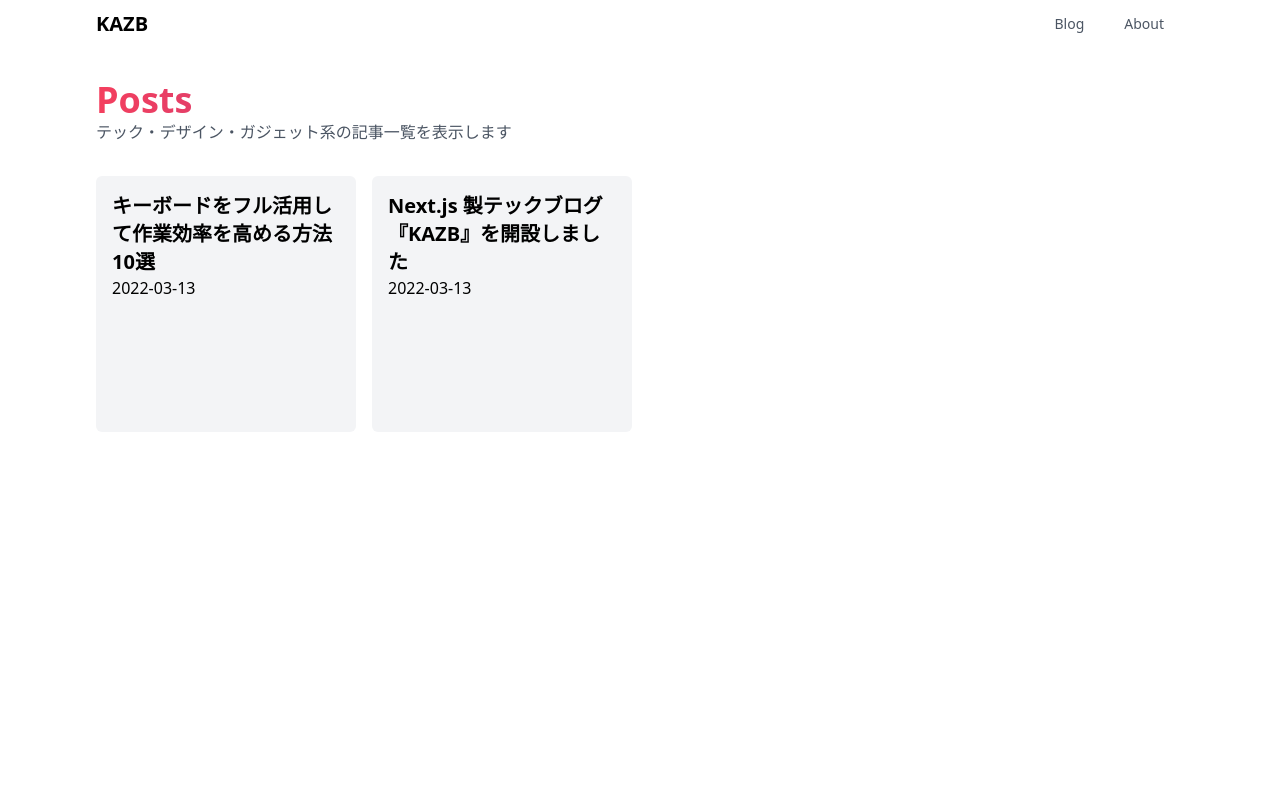
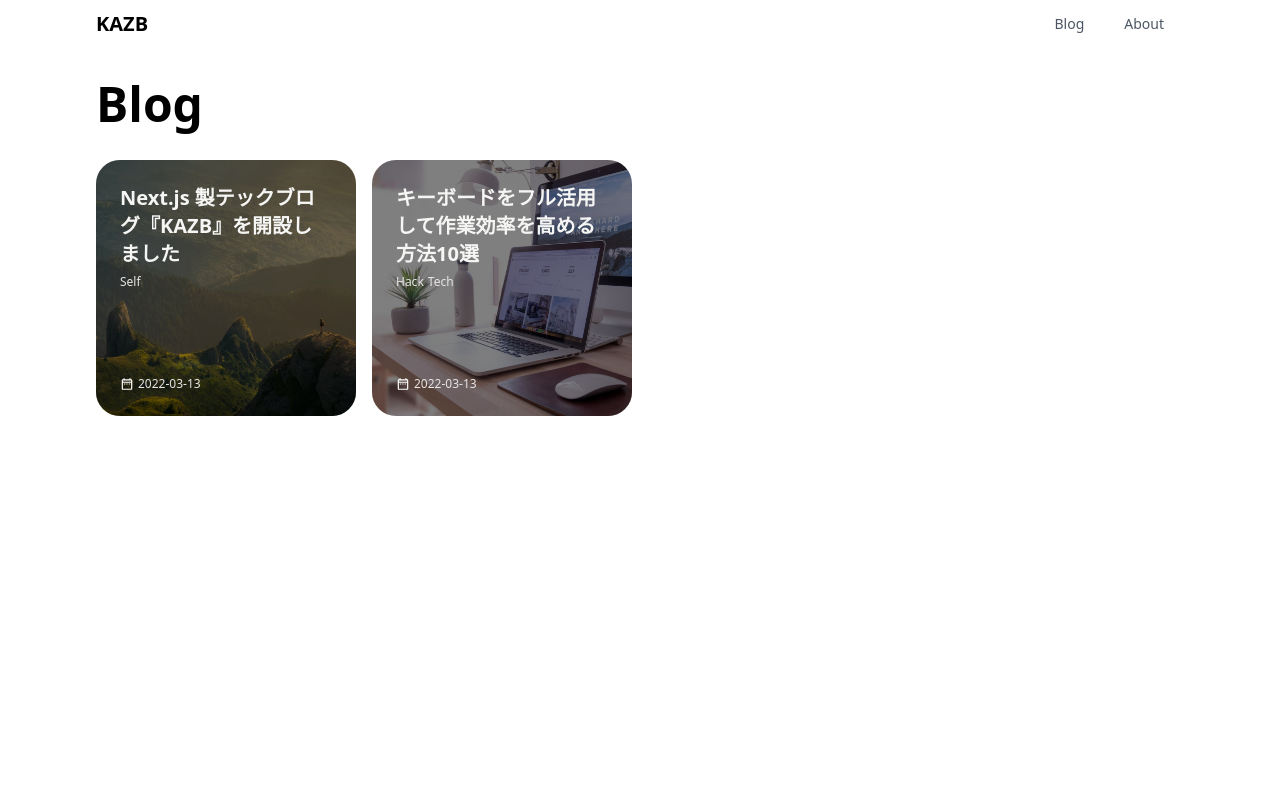
Before and after one commit to Kazuya-dx/kaz-blog, a Next.js app: page /blog in a window 1280 px wide. Shown: the top 800 px of the page. Built offline with nearby package versions, Linux system fonts and the light colour scheme.

Commit message:
レイアウト修正

```diff
--- /dev/null
+++ b/components/Layout/Footer.tsx
@@ -0,0 +1,10 @@
+export const Footer = () => {
+  return (
+    <div className="flex justify-center h-60 p-8 bg-stone-100">
+      <div>
+        <p className="text-sm text-stone-500 w-full text-center font-black">KAZB</p>
+        <p className="text-xs text-stone-500 w-full text-center">Kaz のテックブログ</p>
+      </div>
+    </div>
+  );
+};
--- a/components/Layout/MainLayout.tsx
+++ b/components/Layout/MainLayout.tsx
@@ -1,4 +1,5 @@
 import { AppBar } from './AppBar';
+import { Footer } from './Footer';
 
 type MainLayoutProps = {
   children: React.ReactNode;
@@ -11,6 +12,7 @@ export const MainLayout = ({ children }: MainLayoutProps) => {
       <main className="flex justify-center">
         <div className="max-w-6xl w-full px-8 h-screen bg-white">{children}</div>
       </main>
+      <Footer />
     </>
   );
 };
--- a/pages/about/index.tsx
+++ b/pages/about/index.tsx
@@ -1,7 +1,21 @@
 import type { NextPage } from 'next';
 
 const About: NextPage = () => {
-  return <div>About</div>;
+  return (
+    <>
+      <h1 className="text-5xl font-black my-8">About</h1>
+
+      <div className="w-32 h-32 bg-gradient-to-tl from-pink-300 via-purple-300 to-indigo-400 rounded-full mb-8" />
+
+      <div>
+        <p className="mb-2">Kaz</p>
+        <p className="mb-2">
+          2021年 - 港区の web 系受託開発企業に新卒として入社後、フロントエンドを担当。
+        </p>
+        <p className="mb-2">2024年 - フリーランスとして独立。フロント領域。</p>
+      </div>
+    </>
+  );
 };
 
 export default About;
--- a/pages/blog/[slug].tsx
+++ b/pages/blog/[slug].tsx
@@ -52,7 +52,10 @@ export const Post = ({ frontmatter, content }: BlogProps) => {
         <div dangerouslySetInnerHTML={{ __html: md().render(content) }} />
       </article>
 
-      <div className="h-80">profile</div>
+      <div className="flex flex-col items-center justify-center w-full my-8 pb-8">
+        <div className="w-32 h-32 bg-gradient-to-tl from-pink-300 via-purple-300 to-indigo-400 rounded-full mb-4" />
+        <p className="text-xl font-black mb-2">Kaz</p>
+      </div>
     </div>
   );
 };
--- a/pages/blog/index.tsx
+++ b/pages/blog/index.tsx
@@ -2,7 +2,7 @@ import type { NextPage } from 'next';
 import { GetStaticProps } from 'next';
 import fs from 'fs';
 import matter from 'gray-matter';
-import { PostCardList } from '../../features/blog/components';
+import { PostCard } from '../../components/Elements/PostCard';
 
 type BlogPageProps = {
   posts: {
@@ -16,11 +16,27 @@ type BlogPageProps = {
 export const Blog: NextPage<BlogPageProps> = ({ posts }) => {
   return (
     <>
-      <h1 className="text-4xl font-black mt-8 text-transparent bg-clip-text bg-gradient-to-r bg-conic-to-tl from-rose-500 to-indigo-700">
-        Posts
-      </h1>
-      <h2 className="text-gray-600 mb-8">テック・デザイン・ガジェット系の記事一覧を表示します</h2>
-      <PostCardList posts={posts} />
+      <h1 className="text-5xl font-black my-8">Blog</h1>
+
+      <div className="grid grid-cols-1 md:grid-cols-2 lg:grid-cols-4 xl:grid-cols-4 2xl:grid-cols-4 gap-4">
+        {posts
+          ?.sort((a, b) => (a.frontmatter.date < b.frontmatter.date ? 1 : -1))
+          .map((post) => {
+            const { slug, frontmatter } = post;
+            const { title, categories, date, imagePath, tags } = frontmatter;
+
+            return (
+              <PostCard
+                key={slug}
+                slug={slug}
+                title={title}
+                imagePath={imagePath}
+                categories={categories}
+                createdAt={date}
+              />
+            );
+          })}
+      </div>
     </>
   );
 };
--- a/pages/index.tsx
+++ b/pages/index.tsx
@@ -25,9 +25,11 @@ const Home: NextPage<HomeProps> = ({ posts }) => {
           <BsTwitter size={24} color="#333" className="mx-1 cursor-pointer" />
         </div>
       </div>
-      <h1 className="text-2xl font-black my-4">最近の投稿</h1>
+      <h1 className="text-4xl font-black my-8">最近の投稿</h1>
       <div className="grid grid-cols-1 md:grid-cols-2 lg:grid-cols-4 xl:grid-cols-4 2xl:grid-cols-4 gap-4">
-        {posts?.map((post) => {
+        {posts
+          ?.sort((a, b) => (a.frontmatter.date < b.frontmatter.date ? 1 : -1))
+          .map((post) => {
             const { slug, frontmatter } = post;
             const { title, categories, date, imagePath, tags } = frontmatter;
 
```
Lines whose indentation alone changed are shown as unchanged.
